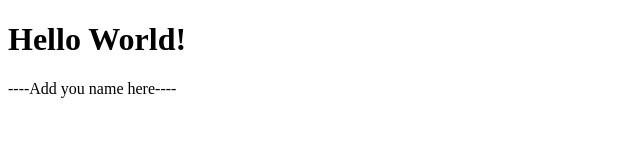
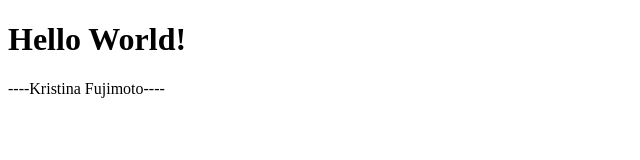
Before and after one commit to DS4200-S22/ic-01-kristinafuji, a plain HTML site: page index.html in a window 1280 px wide. Shown: the full height of the page, 0-640 px from the left. Drawn offline with Linux system fonts and the light colour scheme.

Commit message:
added name

```diff
--- a/index.html
+++ b/index.html
@@ -6,7 +6,7 @@
 
 <p>
 
-----Add you name here----
+----Kristina Fujimoto----
 
 </p>
 
```
